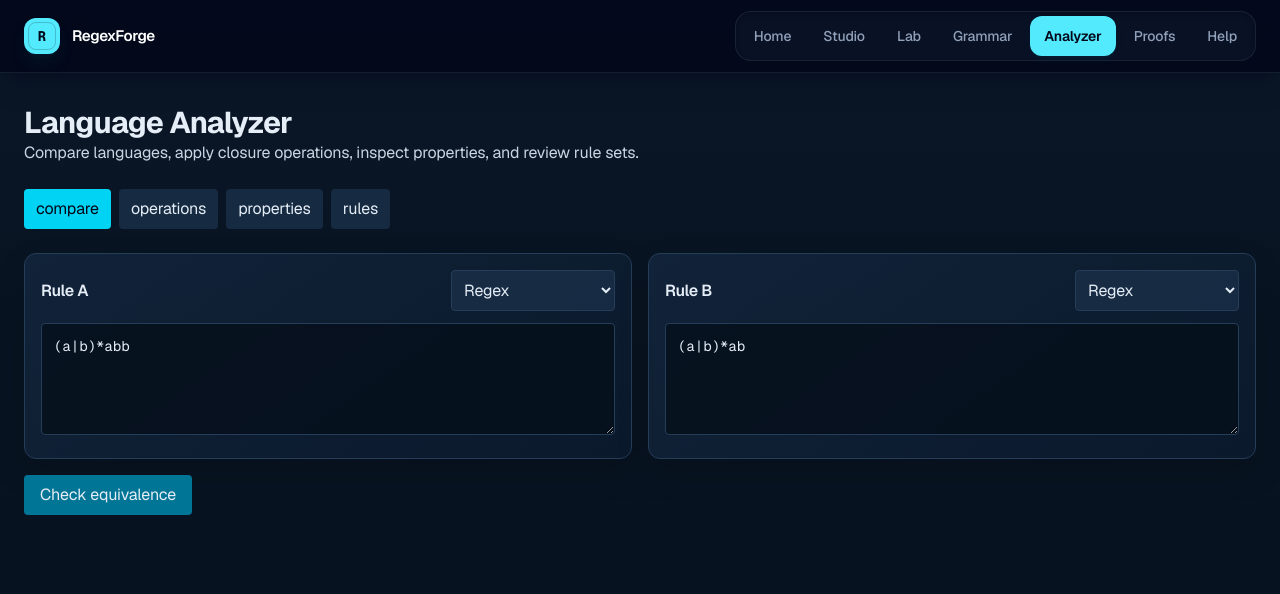
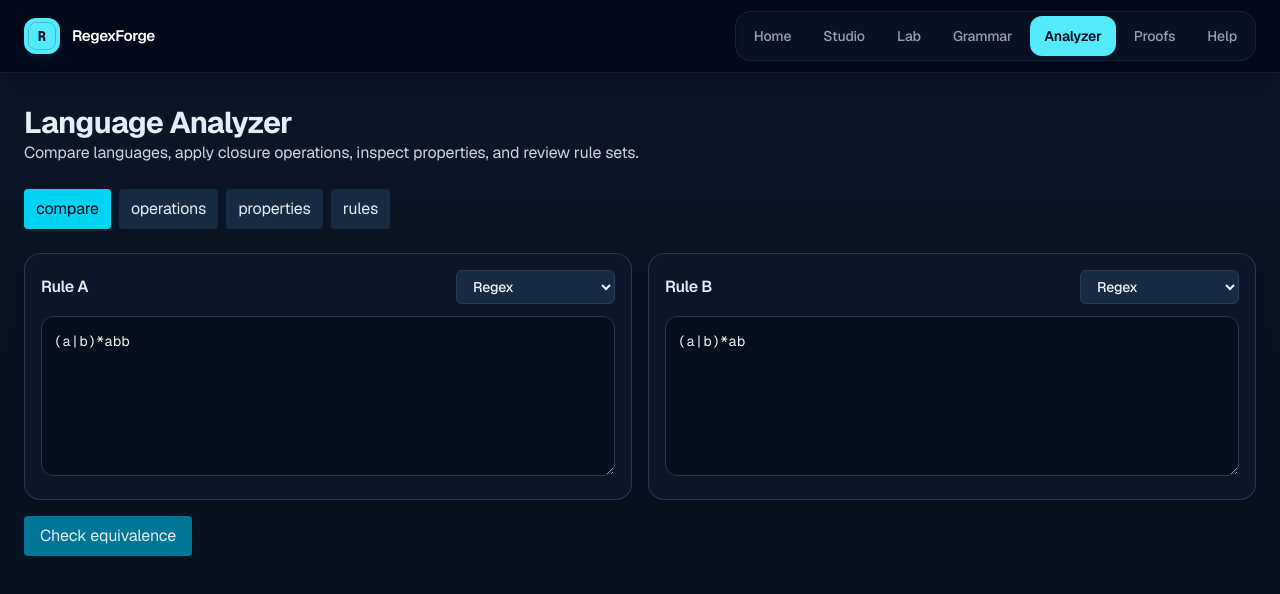
Before and after one commit to Kaylll00/regexforce, a Next.js app in the folder frontend/: page /analyzer in a window 1280 px wide. Shown: the top 594 px of the page. Built offline with nearby package versions, Linux system fonts and the light colour scheme.

Commit message:
fix: tab layout

```diff
--- a/frontend/src/components/RuleEditor.tsx
+++ b/frontend/src/components/RuleEditor.tsx
@@ -20,8 +20,8 @@ export function RuleEditor({ value, onChange, label = "Rule" }: Props) {
       try { onChange({ ...value, automaton: JSON.parse(nextText) }); } catch { onChange(value); }
     }
   }
-  return <section className="rounded-xl border border-slate-700 bg-slate-900 p-4">
-    <div className="flex items-center justify-between gap-3"><h3 className="font-semibold">{label}</h3><select className="rounded bg-slate-800 p-2" value={value.kind} onChange={(event) => changeKind(event.target.value as Rule["kind"])}><option value="regex">Regex</option><option value="automaton">Automaton JSON</option><option value="grammar">Grammar</option></select></div>
-    <textarea className="mt-3 min-h-28 w-full rounded bg-slate-950 p-3 font-mono text-sm" value={text} onChange={(event) => changeText(event.target.value)} placeholder={value.kind === "regex" ? "(a|b)*abb" : value.kind === "grammar" ? "S -> aS | ε" : "Automaton JSON"} />
+  return <section className="min-w-0 rounded-2xl border border-slate-700/80 bg-slate-900/80 p-4 shadow-lg shadow-black/10">
+    <div className="flex items-center justify-between gap-3"><h3 className="font-semibold">{label}</h3><select aria-label={`${label} type`} className="cursor-pointer rounded-md border border-slate-600 bg-slate-800 px-3 py-1.5 text-sm font-medium text-slate-100 hover:border-cyan-400 focus:border-cyan-400 focus:outline-none focus:ring-2 focus:ring-cyan-400/20" value={value.kind} onChange={(event) => changeKind(event.target.value as Rule["kind"])}><option value="regex">Regex</option><option value="automaton">Automaton JSON</option><option value="grammar">Grammar</option></select></div>
+    <textarea aria-label={`${label} input`} className="mt-3 min-h-40 w-full resize-y rounded-xl border border-slate-700 bg-slate-950 p-3 font-mono text-sm leading-6 text-slate-100 placeholder:text-slate-500 focus:border-cyan-400 focus:outline-none focus:ring-2 focus:ring-cyan-400/20" value={text} onChange={(event) => changeText(event.target.value)} placeholder={value.kind === "regex" ? "(a|b)*abb" : value.kind === "grammar" ? "S -> aS | ε" : "Automaton JSON"} />
   </section>;
 }
```
